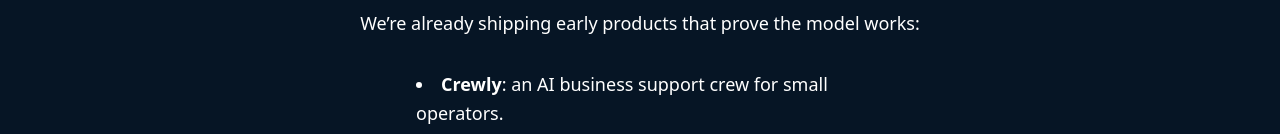
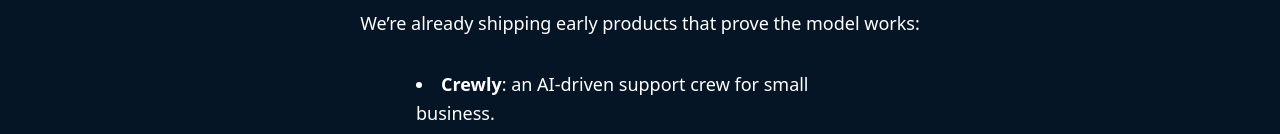
Before and after one commit to mbumpus/digitalego-landing, a Next.js app: page /about in a window 1280 px wide. Shown: the part 666-800 px from the top of the page. Built offline with nearby package versions, Linux system fonts and the light colour scheme.

Commit message:
Update AboutClient.jsx

```diff
--- a/app/about/AboutClient.jsx
+++ b/app/about/AboutClient.jsx
@@ -27,7 +27,7 @@
         </p>
 
         <ul className="list-disc list-inside space-y-2 text-left mx-auto max-w-md">
-          <li><span className="font-semibold">Crewly</span>: an AI business support crew for small operators.</li>
+          <li><span className="font-semibold">Crewly</span>: an AI-driven support crew for small business.</li>
           <li><span className="font-semibold">90 Minute Expert</span>: rapid-learning AI tutors.</li>
           <li><span className="font-semibold">Baron von Boost</span>: a persona-driven motivational app.</li>
         </ul>
```
